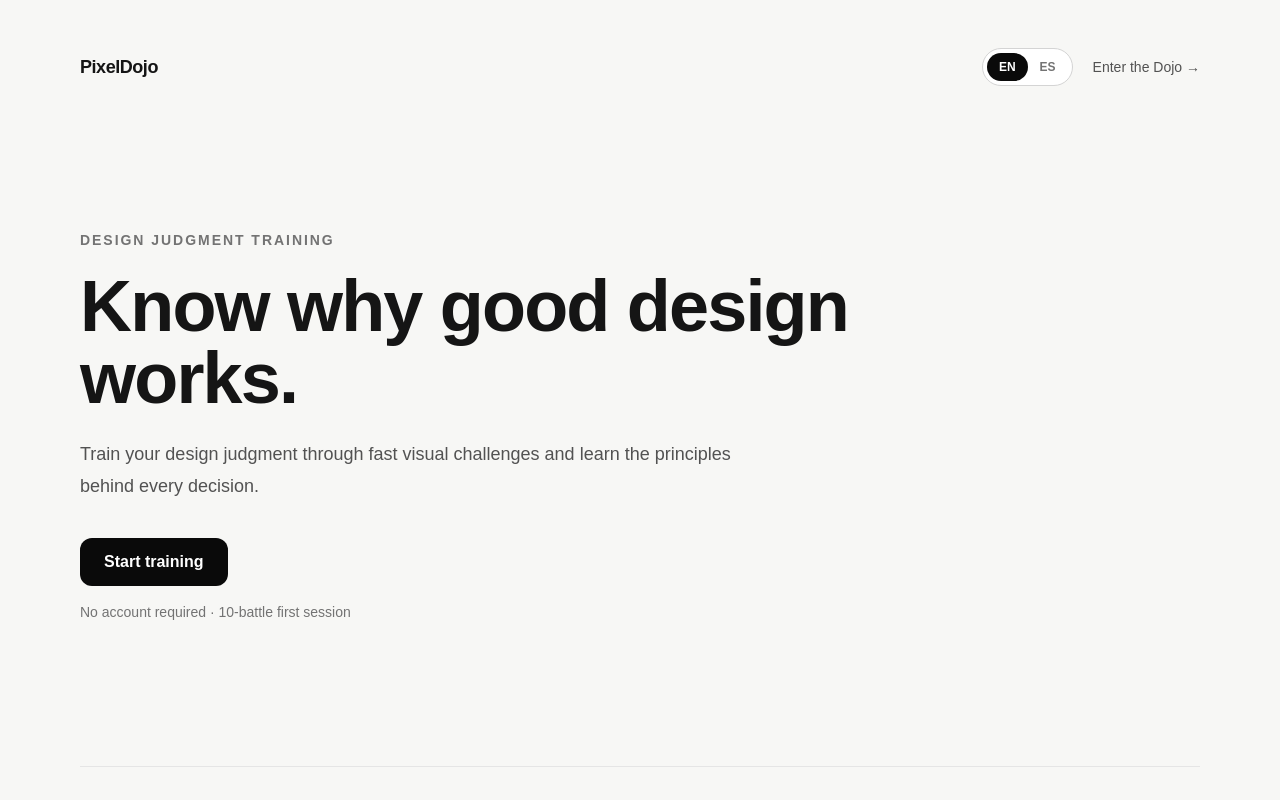
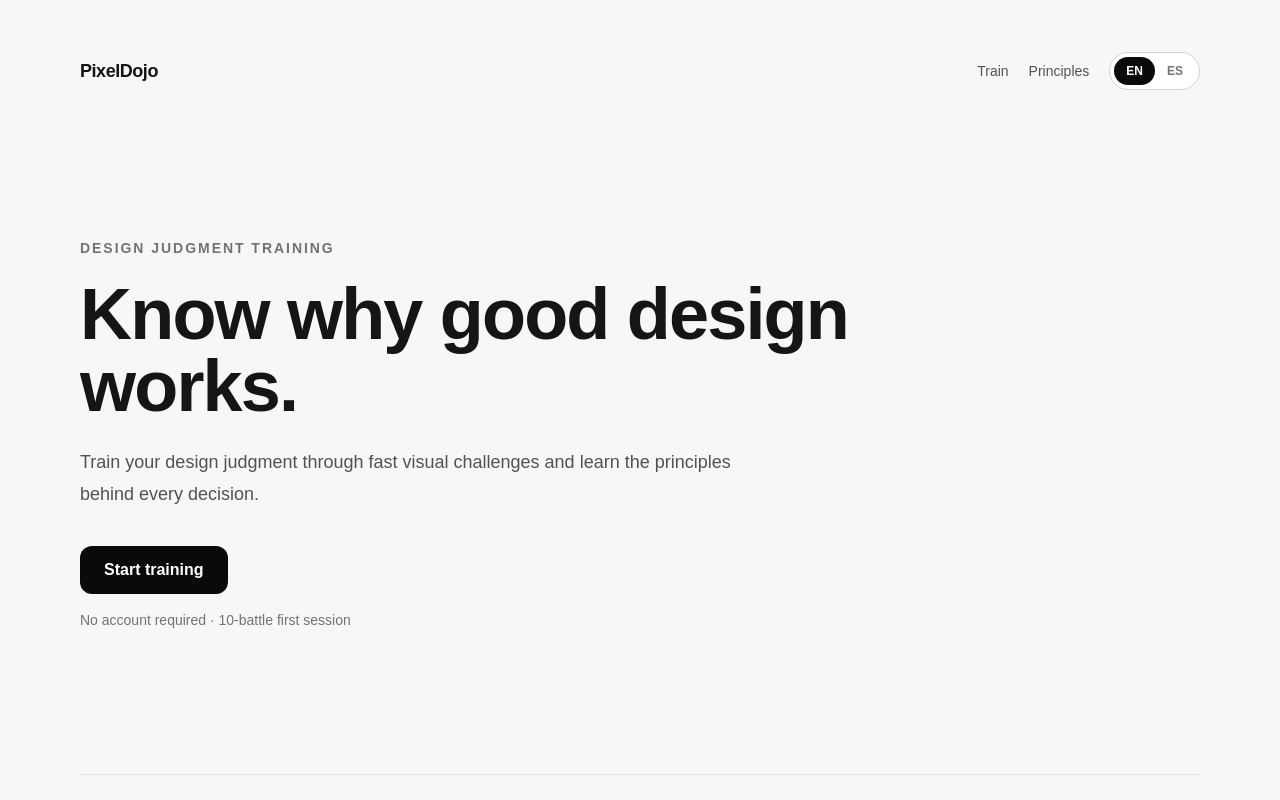
Before and after one commit to pablomrdz/pixeldojo, a Next.js app: page /en in a window 1280 px wide. Shown: the top 800 px of the page. Built offline with nearby package versions, Linux system fonts and the light colour scheme.

Commit message:
feat: use shared navigation on home

```diff
--- a/app/[locale]/page.tsx
+++ b/app/[locale]/page.tsx
@@ -1,7 +1,8 @@
 import type { Metadata } from "next";
 import Link from "next/link";
 import { notFound } from "next/navigation";
-import { LanguageSwitcher } from "@/components/LanguageSwitcher";
+import { SiteHeader } from "@/components/SiteHeader";
+import { SiteFooter } from "@/components/SiteFooter";
 import { principleHref, principles } from "@/data/learning";
 import type { Locale } from "@/lib/types";
 
@@ -13,7 +14,6 @@ const copy = {
       "Train your design judgment through fast visual challenges and learn the principles behind every decision.",
     cta: "Start training",
     note: "No account required · 10-battle first session",
-    enter: "Enter the Dojo →",
     learnTitle: "Learn the principles behind the decisions.",
     learnText: "Short explanations for when you want to go deeper — without slowing down the training loop.",
     browse: "Browse all UX principles →",
@@ -25,7 +25,6 @@ const copy = {
       "Entrena tu criterio de diseño mediante retos visuales rápidos y aprende los principios detrás de cada decisión.",
     cta: "Empezar entrenamiento",
     note: "Sin cuenta · Primera sesión de 10 retos",
-    enter: "Entrar al Dojo →",
     learnTitle: "Aprende los principios detrás de las decisiones.",
     learnText: "Explicaciones breves para cuando quieras profundizar, sin frenar el ritmo del entrenamiento.",
     browse: "Ver todos los principios UX →",
@@ -41,12 +40,12 @@ export async function generateMetadata({
   if (rawLocale !== "en" && rawLocale !== "es") return {};
 
   const locale = rawLocale as Locale;
-  const isEs = locale === "es";
 
   return {
-    title: isEs
-      ? "PixelDojo — Entrena tu criterio de diseño"
-      : "PixelDojo — Train your design judgment",
+    title:
+      locale === "es"
+        ? "PixelDojo — Entrena tu criterio de diseño"
+        : "PixelDojo — Train your design judgment",
     description: copy[locale].description,
     alternates: {
       canonical: `/${locale}`,
@@ -75,17 +74,7 @@ export default async function LocaleHome({
 
   return (
     <main className="shell py-8 md:py-12">
-      <nav className="flex items-center justify-between gap-4">
-        <Link href={`/${locale}`} className="text-lg font-bold tracking-tight">
-          PixelDojo
-        </Link>
-        <div className="flex items-center gap-5">
-          <LanguageSwitcher locale={locale} />
-          <Link href={`/${locale}/play`} className="hidden text-sm text-neutral-600 sm:inline">
-            {t.enter}
-          </Link>
-        </div>
-      </nav>
+      <SiteHeader locale={locale} />
 
       <section className="flex min-h-[calc(100svh-120px)] items-center py-16 md:py-20">
         <div>
@@ -95,9 +84,7 @@ export default async function LocaleHome({
           <h1 className="mt-5 max-w-4xl text-5xl font-semibold tracking-tight md:text-7xl">
             {t.title}
           </h1>
-          <p className="mt-6 max-w-2xl text-lg leading-8 text-neutral-600">
-            {t.description}
-          </p>
+          <p className="mt-6 max-w-2xl text-lg leading-8 text-neutral-600">{t.description}</p>
           <div className="mt-9">
             <Link
               href={`/${locale}/play`}
@@ -141,6 +128,8 @@ export default async function LocaleHome({
           {t.browse}
         </Link>
       </section>
+
+      <SiteFooter locale={locale} />
     </main>
   );
 }
```
